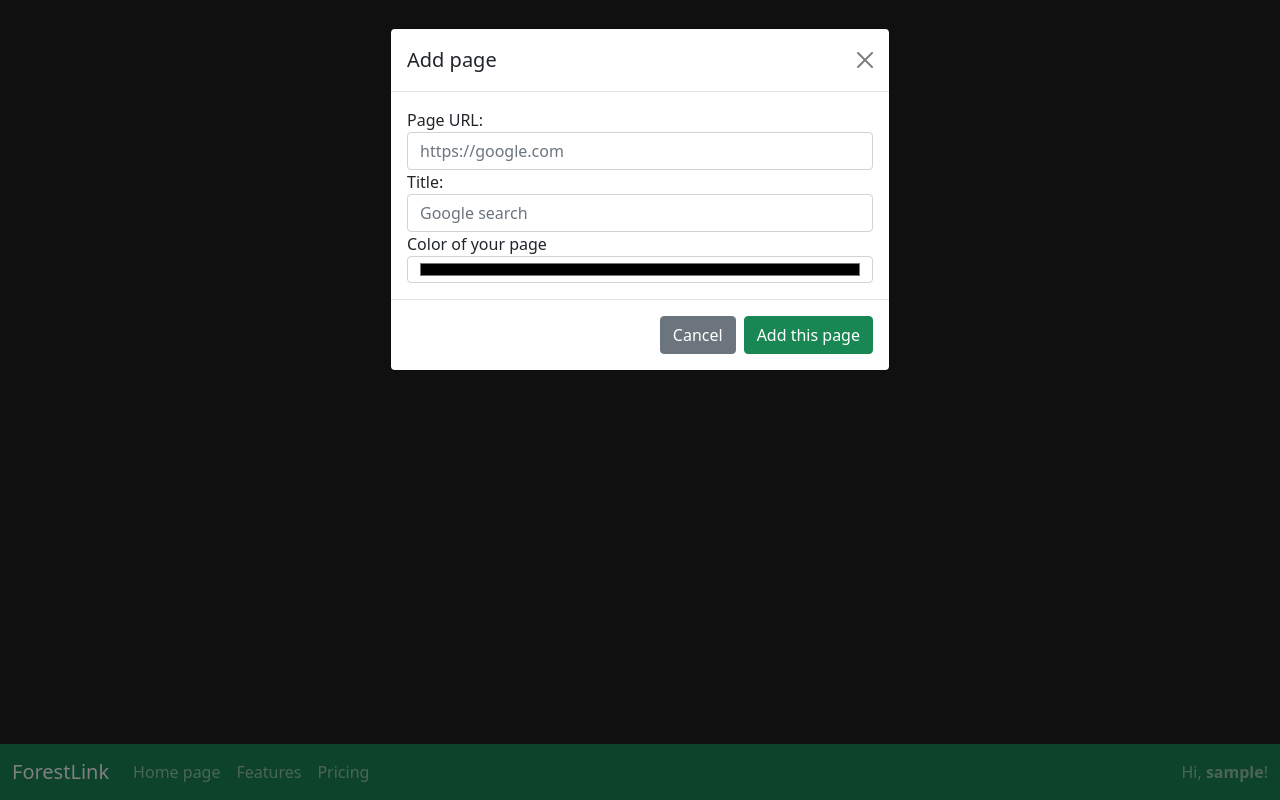
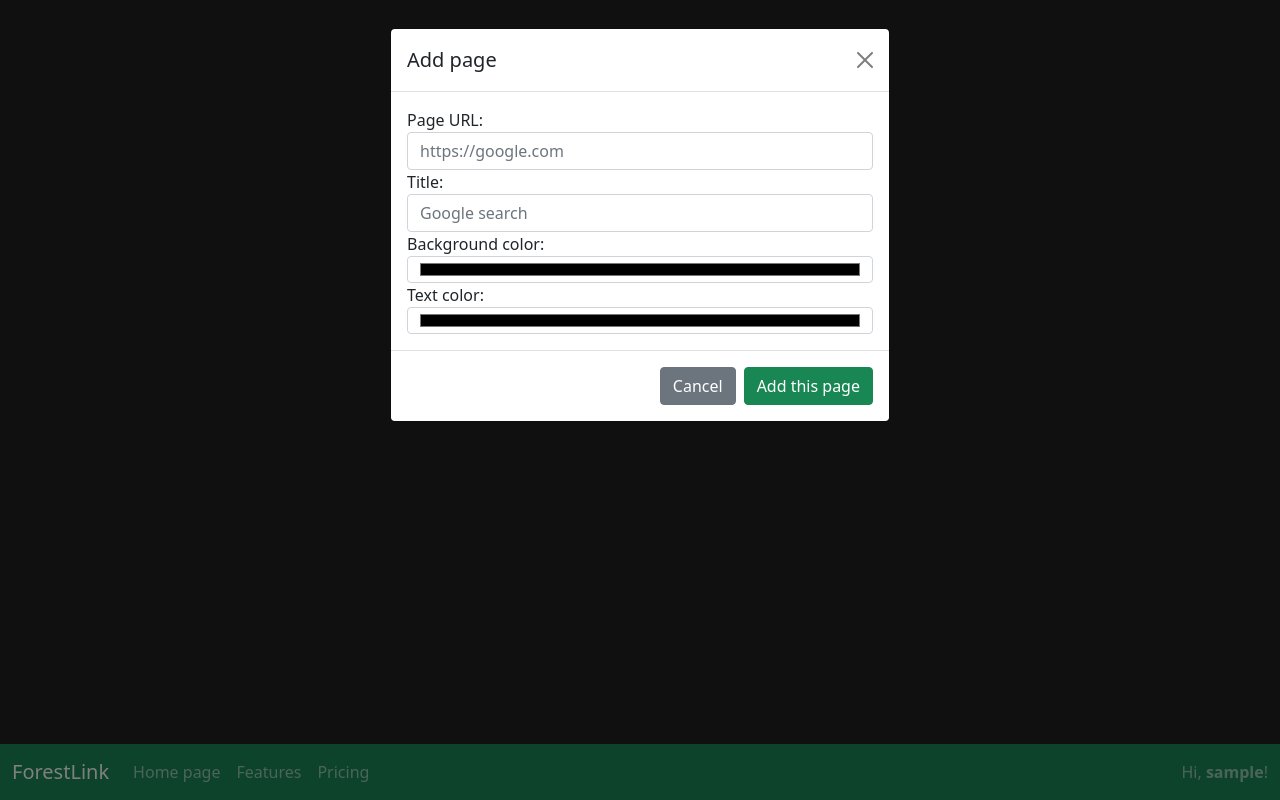
Before and after one commit to wilczu/forestlink, a Django app: page /user in a window 1280 px wide, after a click on "Add page". Run offline with Django 3.2, Linux system fonts and the light colour scheme; the visitor is signed in with stand-in values (Sample User, id 1); data that the repository does not hold is empty.

Commit message:
Add correct displaying of background and text colors for every page.

```diff
--- a/forest/templates/forest/user.html
+++ b/forest/templates/forest/user.html
@@ -61,10 +61,10 @@
             <div class="row justify-content-center">
               {% for page in all_pages %}
                 <div class="col col-md-2">
-                  <div class="card">
+                  <div class="card" style="background: {{ page.page_color.background_color }};">
                     <a href="{{ page.page_url }}" class="text-decoration-none" target="_blank">
                       <div class="card-body text-center">
-                        <h5 class="card-title">{{ page.page_name }}</h5>
+                        <h5 class="card-title" style="color: {{ page.page_color.text_color }};">{{ page.page_name }}</h5>
                       </div>
                     </a>
                   </div>
@@ -96,8 +96,12 @@
               <input type="text" class="form-control" id="titleInput" name="title" placeholder="Google search">
             </div>
             <div class="form-group">
-              <label for="colorInput">Color of your page</label>
-              <input type="color" class="form-control" name="color" id="colorInput" value="#fff">
+              <label for="bgColorInput">Background color:</label>
+              <input type="color" class="form-control" name="bgColor" id="bgColorInput" value="#fff">
+            </div>
+            <div class="form-group">
+              <label for="txtColorInput">Text color:</label>
+              <input type="color" class="form-control" name="textColor" id="txtColorInput" value="#000">
             </div>
           </div>
           <div class="modal-footer">
```
